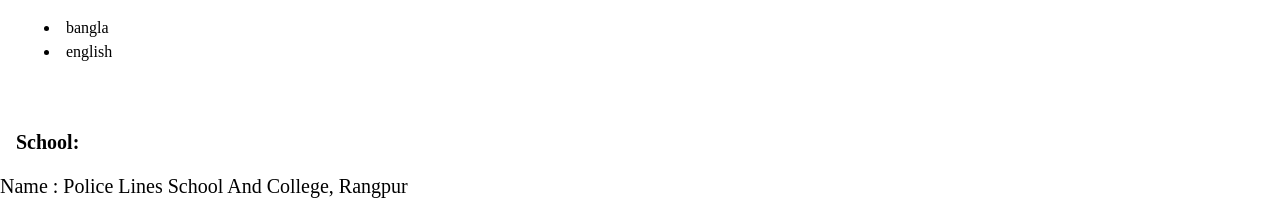
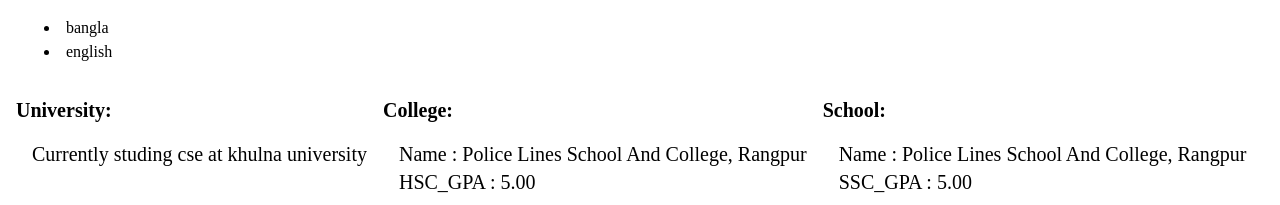
Before and after one commit to AsiFmahmud10/Portfolio, a Next.js app: page /projects in a window 1280 px wide. Shown: the part 598-803 px from the top of the page. Built offline with nearby package versions, Linux system fonts and the light colour scheme.

Commit message:
card-icon

```diff
--- a/components/card.js
+++ b/components/card.js
@@ -1,8 +1,31 @@
 import { FiGithub } from "react-icons/fi";
 import { MdOutlineLiveTv } from "react-icons/md";
+import { BsCameraVideo } from "react-icons/bs";
+
 import Image from 'next/image'
+import Link from 'next/link'
+
 const Card = ({data,link,width,height}) => {
-     const {title, tech,id,imgSrc} = data;
+     const {title, tech,id,imgSrc,live,gitLink,showProject} = data;
+     console.log(data)
+     const buttonIcons = [
+      {
+         name:'live',
+         link:live,
+         icon:MdOutlineLiveTv
+      },
+      {
+         name:'git',
+         link:gitLink,
+         icon:FiGithub
+      },
+      {
+         name:'video',
+         link:showProject,
+         icon:BsCameraVideo
+      }
+
+   ]
     return (
         <>
         <div className={`skill-card `}>
@@ -22,9 +45,19 @@
                  </div>
 
                   <div className="flex justify-between p-5 ">
-                    <button className="skill-card-Iconbtn"> <MdOutlineLiveTv size={26}/></button>
-                    <button className="skill-card-Iconbtn"> <FiGithub size={26} title="github" />
-                  </button>
+                    {/* <Link href={}></Link>  */}
+                    {
+                        buttonIcons.map((Btn,index)=>(
+                        <Link key={index} href={ Btn?.link ? Btn?.link :'' }>
+                           <div className="group">
+                              <button  className=" relative skill-card-Iconbtn">
+                                 <Btn.icon size={26}/>
+                              </button>
+                              <div className="hidden absolute text-red-500 group-hover:block text-center pl-6 pr-5 ">{Btn.name}</div>
+                           </div>
+                        </Link>
+                        ))
+                    }
 
 
                   </div>
--- a/components/skillset.js
+++ b/components/skillset.js
@@ -13,20 +13,20 @@
     familiarWith: [{ title: "typescript" }, { title: "vue" }],
 
     imageSize: { height: "110", width: "110" },
-    language: ["bangla", "english"],
+    languages: ["bangla", "english"],
     school: {
       name: "Name : Police Lines School And College, Rangpur",
-      ssc:  "SSC_GPA : 5.00",
+      gpa:  "SSC_GPA : 5.00",
       src: "/",
     },
     college: {
       name: "Name : Police Lines School And College, Rangpur",
-      ssc:  "HSC_GPA : 5.00",
+      gpa:  "HSC_GPA : 5.00",
       src: "/",
     },
   };
 
-  const {school,language,imageSize,comfortableWith,familiarWith} = infoAboutMe
+  const {school,college,languages,imageSize,comfortableWith,familiarWith} = infoAboutMe
 
   return (
     <>
@@ -34,7 +34,7 @@
         <p className=" text-2xl font-bold p-4 my-8"> Comfortable with : </p>
         <div className="  flex justify-start gap-7   ">
           {infoAboutMe.comfortableWith.map((value) => (
-            <div key={value.title} className=" border px-2 rounded-xl dark:bg-dark-grid bg-gray-50  w-24">
+            <div key={value.title} className=" border px-2 rounded-xl dark:bg-dark-grid bg-gray-50  w-24 hover:drop-shadow-lg ">
               <Image
                 {...imageSize}
                 src={`/skillPic/${value.title}.png`}
@@ -62,17 +62,49 @@
 
         <p className=" text-xl font-bold p-4  mt-8"> Language: </p>
         {
-           language.map((lan) => (
-          <li className=" ml-7" key={lan}> {lan} </li>
+           languages.map((language) => (
+          <li className=" ml-7" key={language}> {language} </li>
           ))
         }
-      </div>
-             {/* school */}
 
-       <div>
-        <div className=" text-xl font-bold p-4 mt-8"> School: </div>
-        <div className=" text-xl font-light"> { school.name} </div>
-        <div className=" text-xl font-light"> { school.ssc} </div>
+        <div className="md:inline-flex justify-around ">
+            {/* University */}
+          <div>
+            <div className=" text-xl font-extrabold mt-8 "> University: </div>
+            <div className="p-4">
+              <div>
+
+              </div>
+              <div className=" text-xl font-light">
+                  Currently studing cse at khulna university
+              </div>
+            </div>
+          </div>
+
+
+            {/* college */}
+          <div>
+            <div className=" text-xl font-bold mt-8 "> College: </div>
+            <div className="p-4">
+              <div className=" text-xl font-light"> { college?.name} </div>
+              <div className=" text-xl font-light"> { college?.gpa} </div>
+            </div>
+          </div>
+              {/* school */}
+          <div>
+
+            <div className=" text-xl font-bold mt-8 animate-loadOpacity "> School: </div>
+            <div className="p-4">
+              <div className=" text-xl font-light"> { school?.name} </div>
+              <div className=" text-xl font-light"> { school?.gpa} </div>
+            </div>
+
+          </div>
+        </div>
+
+
+
+
       </div>
 
 
--- a/styles/globals.css
+++ b/styles/globals.css
@@ -9,6 +9,7 @@
   padding: 0;
   margin: 0;
   font-family: "Poppins";
+  overflow-x: hidden;
 }
 
 a {
--- a/tailwind.config.js
+++ b/tailwind.config.js
@@ -16,6 +16,19 @@
         mdl: "#02386E",
         glass: "#1e293b",
       },
+      animation:{
+        loadOpacity:'loadOpacity 1s linear infinite'
+      },
+      Keyframes:{
+        loadOpacity:{
+          '0%, 50%':{
+            opacity:0
+          },
+          '100%':{
+            opacity:1
+          }
+        }
+      }
     },
   },
   plugins: [],
```
Also changed, not shown: components/index.js (added, +8 -0 lines), pages/index.js (+3 -4 lines).
